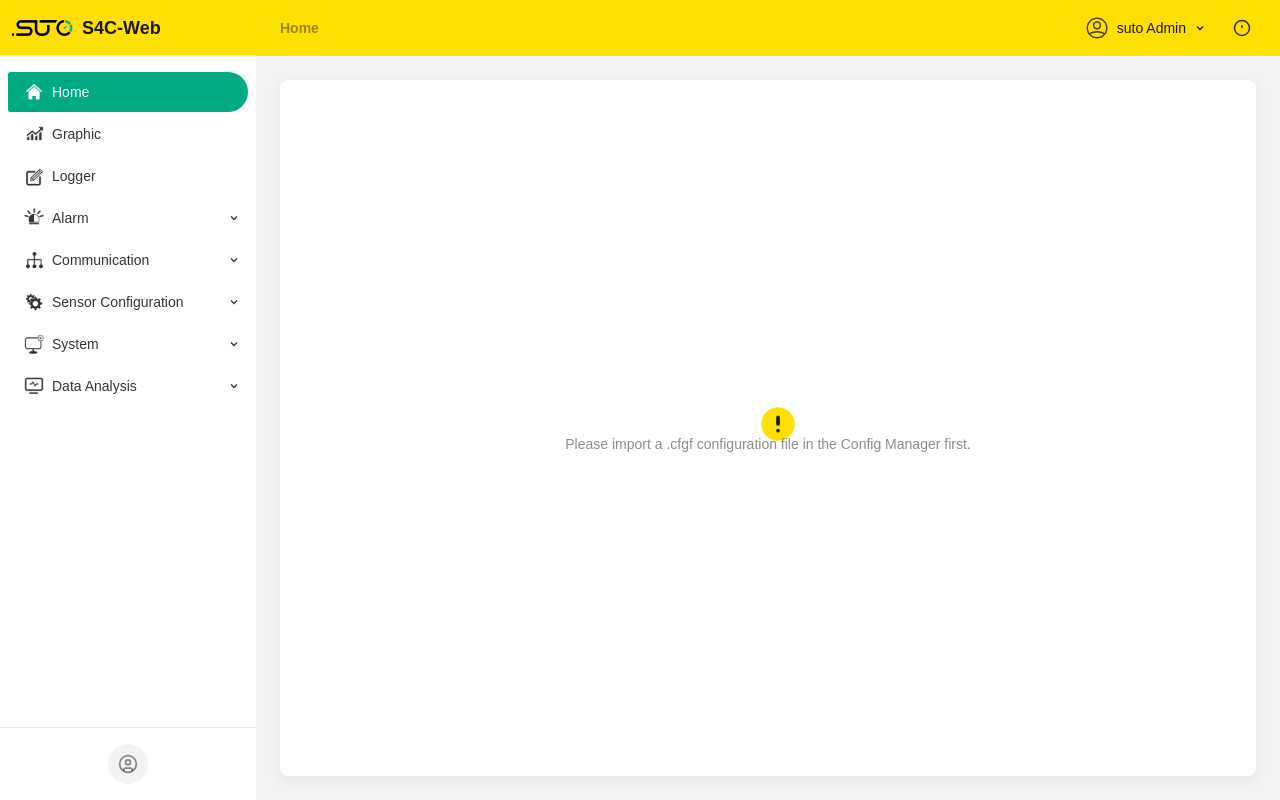
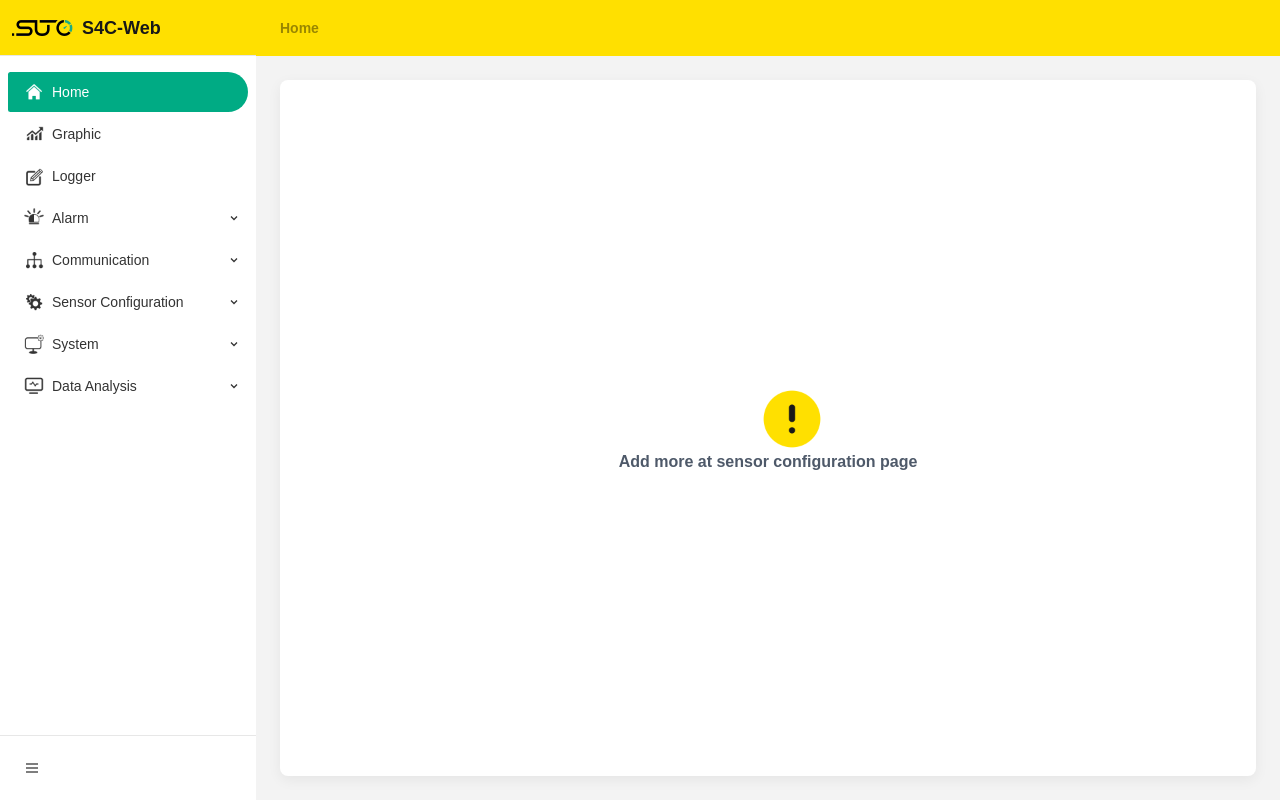
Before and after one commit to afeifly/smallNfast, a React (Vite) app in the folder s4c-web/: page / in a window 1280 px wide. Built offline with nearby package versions, Linux system fonts and the light colour scheme.

Commit message:
UI imporve

```diff
--- a/s4c-web/src/App.css
+++ b/s4c-web/src/App.css
@@ -186,19 +186,17 @@
 }
 
 .sidebar-footer-icon {
-  width: 40px;
-  height: 40px;
-  border-radius: 50%;
-  background: #F3F3F3;
+  width: 32px;
+  height: 32px;
   display: flex;
   align-items: center;
   justify-content: center;
   cursor: pointer;
-  transition: background 0.2s;
+  transition: opacity 0.2s;
 }
 
 .sidebar-footer-icon:hover {
-  background: #E7E7E7;
+  opacity: 0.8;
 }
 
 .topbar-icon-btn {
@@ -217,10 +215,10 @@
 }
 
 .sidebar-footer {
-  padding: 16px 12px;
+  padding: 16px;
   border-top: 1px solid var(--border-color);
   display: flex;
-  justify-content: center;
+  justify-content: flex-start;
   box-sizing: border-box;
   overflow: hidden;
 }
@@ -344,7 +342,7 @@
   display: flex;
   flex-direction: column;
   align-items: center;
-  gap: 12px;
+  gap: 48px;
 }
 
 .empty-icon {
@@ -354,9 +352,11 @@
 }
 
 .empty-text {
-  color: #8c8c8c;
-  font-size: 14px;
+  color: #4E5969;
+  font-size: 16px;
   font-family: 'PingFang SC', sans-serif;
+  font-weight: bold;
+
 }
 
 
--- a/s4c-web/src/components/Layout.jsx
+++ b/s4c-web/src/components/Layout.jsx
@@ -69,20 +69,8 @@ const Layout = ({ children }) => {
             ))}
           </div>
           <div className="top-bar-right">
-            <div className="user-profile">
-              <img src="/images/user_icon.png" alt="Admin" className="user-avatar" />
-              <div className="user-info">
-                <span className="user-name">suto Admin</span>
-              </div>
-              <svg width="12" height="12" viewBox="0 0 24 24" fill="none" stroke="rgba(0,0,0,0.9)" strokeWidth="3"><path d="M6 9l6 6 6-6" /></svg>
-            </div>
-            <div className="topbar-icon-btn">
-              <svg width="18" height="18" viewBox="0 0 24 24" fill="none" stroke="rgba(0,0,0,0.8)" strokeWidth="2">
-                <circle cx="12" cy="12" r="10" />
-                <line x1="12" y1="8" x2="12" y2="12" />
-                <line x1="12" y1="16" x2="12.01" y2="16" />
-              </svg>
-            </div>
+
+
           </div>
         </header>
 
--- a/s4c-web/src/components/Sidebar.jsx
+++ b/s4c-web/src/components/Sidebar.jsx
@@ -18,6 +18,7 @@ import iconSystemL from '../assets/images/icon_system_l.png';
 import iconSystemD from '../assets/images/icon_system_d.png';
 import iconDashbL from '../assets/images/icon_dashb_l.png';
 import iconDashbD from '../assets/images/icon_dashb_d.png';
+import btnItems from '../assets/images/btn-items.png';
 
 const Icons = {
   chevron: (open) => (
@@ -217,11 +218,7 @@ const Sidebar = () => {
       {/* Footer */}
       <div className="sidebar-footer">
         <div className="sidebar-footer-icon">
-          <svg width="20" height="20" viewBox="0 0 24 24" fill="none" stroke="rgba(0,0,0,0.45)" strokeWidth="2">
-            <circle cx="12" cy="12" r="10" />
-            <circle cx="12" cy="10" r="3" />
-            <path d="M7 20.662V19a2 2 0 0 1 2-2h6a2 2 0 0 1 2 2v1.662" />
-          </svg>
+          <img src={btnItems} alt="Items" style={{ width: 32, height: 32 }} />
         </div>
       </div>
     </aside>
--- a/s4c-web/src/pages/Graphic.jsx
+++ b/s4c-web/src/pages/Graphic.jsx
@@ -409,7 +409,7 @@ const GraphicView = ({ graphic, sensors, onAddChannel, isMini = false }) => {
       background: 'white'
     }}>
       {/* ── Channel Tab Bar ──────────────────────────── */}
-      <div className="channel-bar" style={{ height: isMini ? '40px' : '72px', padding: isMini ? '0 8px' : '0 24px' }}>
+      <div className="channel-bar" style={{ height: isMini ? '40px' : '72px', padding: isMini ? '0 8px' : '0 68px' }}>
         {/* {!isMini && (
           <div style={{ width: 40, height: 72, background: '#F3F3F3', borderRadius: '0 0 4px 4px', display: 'flex', alignItems: 'center', justifyContent: 'center', cursor: 'pointer', flexShrink: 0 }}>
             <ChevronLeft />
@@ -426,7 +426,7 @@ const GraphicView = ({ graphic, sensors, onAddChannel, isMini = false }) => {
                 flexDirection: 'column',
                 justifyContent: 'center',
                 alignItems: 'center',
-                flex: 1,
+                // flex: 1,
                 minWidth: 0,
                 padding: '0 4px',
                 textAlign: 'center',
--- a/s4c-web/src/pages/Home.jsx
+++ b/s4c-web/src/pages/Home.jsx
@@ -2,6 +2,19 @@ import React from 'react';
 import iconAlertBig from '../assets/images/icon_alert_big.png';
 import OnlineValueCard from '../components/OnlineValueCard';
 import { useConfig } from '../context/ConfigContext';
+
+const EmptyCard = () => (
+  <div style={{ width: 368, height: 390, position: 'relative', background: 'white', overflow: 'hidden', borderRadius: 6, boxShadow: '0 2px 8px rgba(0,0,0,0.1)' }}>
+    <div style={{ width: 185, left: 91.5, top: 126, position: 'absolute', flexDirection: 'column', justifyContent: 'flex-start', alignItems: 'center', gap: 4, display: 'inline-flex' }}>
+      <img src={iconAlertBig} alt="Alert" style={{ width: 68, height: 68, objectFit: 'contain', marginBottom: 8 }} />
+      <div style={{ width: 309, textAlign: 'center', justifyContent: 'center', display: 'flex', flexDirection: 'column', }}>
+        <span style={{ color: '#4E5969', fontSize: 16, fontFamily: 'Arial', fontWeight: '700', textTransform: 'capitalize' }}>
+          Add more at sensor configuration page
+        </span>
+      </div>
+    </div>
+  </div>
+);
 
 const Home = () => {
   const { configData } = useConfig();
@@ -12,9 +25,9 @@ const Home = () => {
       <div className="content-card">
         <div className="empty-state">
           <div className="empty-icon">
-            <img src={iconAlertBig} alt="Alert" style={{ width: 40, height: 40, objectFit: 'contain' }} />
+            <img src={iconAlertBig} alt="Alert" style={{ width: 68, height: 68, objectFit: 'contain' }} />
           </div>
-          <p className="empty-text">Please import a .cfgf configuration file in the Config Manager first.</p>
+          <p className="empty-text">Add more at sensor configuration page</p>
         </div>
       </div>
     );
@@ -54,24 +67,24 @@ const Home = () => {
     return { title, items };
   });
 
-  if (cards.length === 0) {
-    return (
-      <div className="content-card">
-        <div className="empty-state">
-          <p className="empty-text">No layout information found in cfgLayout.json</p>
-        </div>
-      </div>
-    );
+  // Ensure at least 6 cards
+  const displayCards = [...cards];
+  while (displayCards.length < 6) {
+    displayCards.push({ isPlaceholder: true });
   }
 
   return (
     <div style={{ display: 'grid', gridTemplateColumns: 'repeat(auto-fill, 368px)', gap: '16px', padding: '16px' }}>
-      {cards.map((card, i) => (
-        <OnlineValueCard
-          key={i}
-          title={card.title}
-          items={card.items}
-        />
+      {displayCards.map((card, i) => (
+        card.isPlaceholder ? (
+          <EmptyCard key={`empty-${i}`} />
+        ) : (
+          <OnlineValueCard
+            key={i}
+            title={card.title}
+            items={card.items}
+          />
+        )
       ))}
     </div>
   );
```
Also changed, not shown: s4c-web/src/assets/images/btn-items.png (added).
